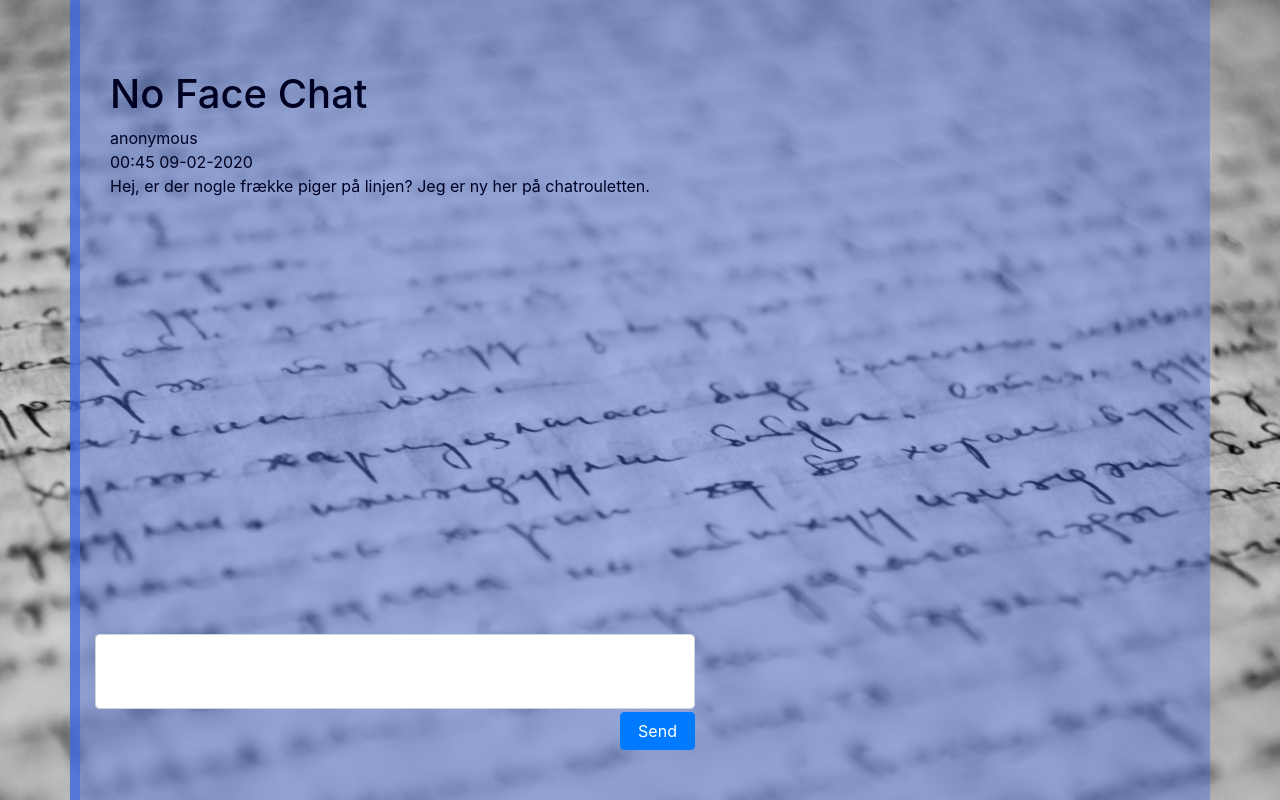
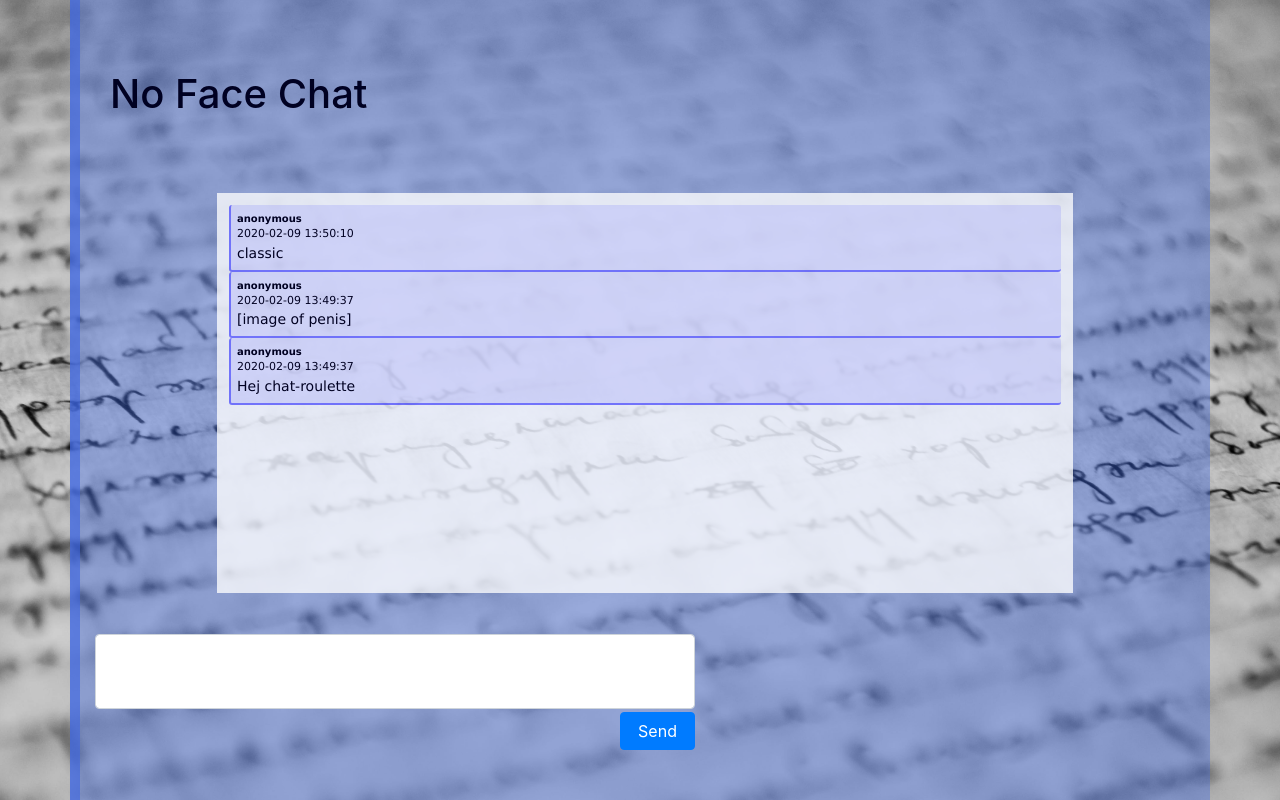
Before and after one commit to Cosby1992/php-assignments, a PHP site: page / in a window 1280 px wide. Run offline with PHP 8.4, Linux system fonts and the light colour scheme; data comes from the database, SQL or seed files in the repository; both versions use the stored data as it was after the commit.

Commit message:
Reads messages from database on page load. messeage system functional but no auth.

```diff
--- a/facebookZeroPointOne/database/database.php
+++ b/facebookZeroPointOne/database/database.php
@@ -18,7 +18,12 @@ if ($conn->connect_error) {
 
 // using prepared statement from messagesdb.php to save method in db
 function sendAnonMsg($msg) {
-    sendMessageAnon($GLOBALS['conn'], $msg);
+    createMessageAnon($GLOBALS['conn'], $msg);
+}
+
+// using method from messagesdb.php to get messages from db
+function getMessages() {
+    readMessages($GLOBALS['conn']);
 }
 
 
--- a/facebookZeroPointOne/database/messagesdb.php
+++ b/facebookZeroPointOne/database/messagesdb.php
@@ -1,7 +1,12 @@
 
 <?php
 
-    function sendMessageAnon($conn, $msg) {
+    function createMessageAnon($conn, $msg) {
+
+        // Check connection
+        if ($conn->connect_error) {
+            die("Connection failed: " . $conn->connect_error);
+        }
 
         // prepare and bind
         $stmt = $conn->prepare("INSERT INTO messages (message) VALUES (?)");
@@ -16,4 +21,35 @@
 
     }
 
+    function readMessages($conn){
+
+        // Check connection
+        if ($conn->connect_error) {
+            die("Connection failed: " . $conn->connect_error);
+        }
+
+        $sql = "SELECT * FROM messages ORDER BY id DESC";
+        $result = $conn->query($sql);
+
+        if ($result->num_rows > 0) {
+            // output data of each row
+            while($row = $result->fetch_assoc()) {
+                echo '<div class="msgcontainer">
+                            <div class="usernameText">'.$row["username"].'</div>
+                            <div class="timestampText">'.$row["timestamp"].'</div>
+                            <div class="msgText">'.$row["message"]."</div>
+                        </div>";
+            }
+        } else {
+            echo '<div class="msgcontainer">
+                        <div class="usernameText">Database</div>
+                        <div class="timestampText">Error</div>
+                        <div class="msgText">Page was unable to load any messages from the database.</div>
+                    </div>';
+
+        }
+
+        $conn->close();
+    }
+
 ?>
--- a/facebookZeroPointOne/faceStyle.css
+++ b/facebookZeroPointOne/faceStyle.css
@@ -29,6 +29,8 @@ html, body {
 
     position: fixed;
     bottom: 50px;
+    left: auto;
+    right: auto;
 
 }
 
@@ -42,6 +44,8 @@ html, body {
     height: 75px;
     width: 600px;
 }
+
+
 
 @media (max-width: 767.98px) {
 
--- a/facebookZeroPointOne/index.php
+++ b/facebookZeroPointOne/index.php
@@ -6,7 +6,7 @@
     <title>No Face Chat</title>
 
     <link rel="stylesheet" href="faceStyle.css">
-    <link rel="stylesheet" href="messages.css">
+    <link rel="stylesheet" href="message.css">
 
     <!-- Bootstrap css -->
     <link rel="stylesheet" href="https://stackpath.bootstrapcdn.com/bootstrap/4.4.1/css/bootstrap.min.css" integrity="sha384-Vkoo8x4CGsO3+Hhxv8T/Q5PaXtkKtu6ug5TOeNV6gBiFeWPGFN9MuhOf23Q9Ifjh" crossorigin="anonymous">
@@ -20,18 +20,15 @@
 
     <h1>No Face Chat</h1>
 
-        <?php
-            // loop through database
-            // for each message echo username, timestamp and message
+        <div class="msgscrollview">
 
-        ?>
+            <?php
+                include './database/database.php';
 
-        <div class="msgscrollview">
-            <div class="msgcontainer">
-                <div class="usernameText">anonymous</div>
-                <div class="timestampText">00:45 09-02-2020</div>
-                <div class="msgText">Hej, er der nogle frække piger på linjen? Jeg er ny her på chatrouletten.</div>
-            </div>
+                getMessages();
+
+            ?>
+
         </div>
 
 
--- a/facebookZeroPointOne/message.css
+++ b/facebookZeroPointOne/message.css
@@ -0,0 +1,45 @@
+
+
+.msgscrollview {
+
+    height: 50vh;
+    width: 80%;
+    margin: 75px auto 150px auto;
+    background-color: rgba(255, 255, 255, 0.767);
+    padding: 12px;
+    overflow-y: scroll;
+    overflow-x:hidden;
+
+}
+
+.msgcontainer {
+    display: flex;
+    flex-direction: column;
+    border-style: solid;
+    border-width: 2px;
+    border-top: none;
+    border-right: none;
+    padding: 6px;
+    border-radius: 3px;
+    border-color: rgba(0, 0, 255, 0.452);
+    background-color: rgba(148, 150, 250, 0.288);
+
+}
+
+.usernameText {
+    font-size: 10px;
+    font-family: Verdana, Geneva, Tahoma, sans-serif;
+    font-weight: bold;
+}
+
+.timestampText {
+    font-size: 11px;
+    font-family: Verdana, Geneva, Tahoma, sans-serif;
+    font-weight: normal;
+}
+
+.msgText {
+    font-size: 14px;
+    font-family: Verdana, Geneva, Tahoma, sans-serif;
+    font-weight: normal;
+}
```
Also changed, not shown: facebookZeroPointOne/database/nofacechat.sql (added, +70 -0 lines).
